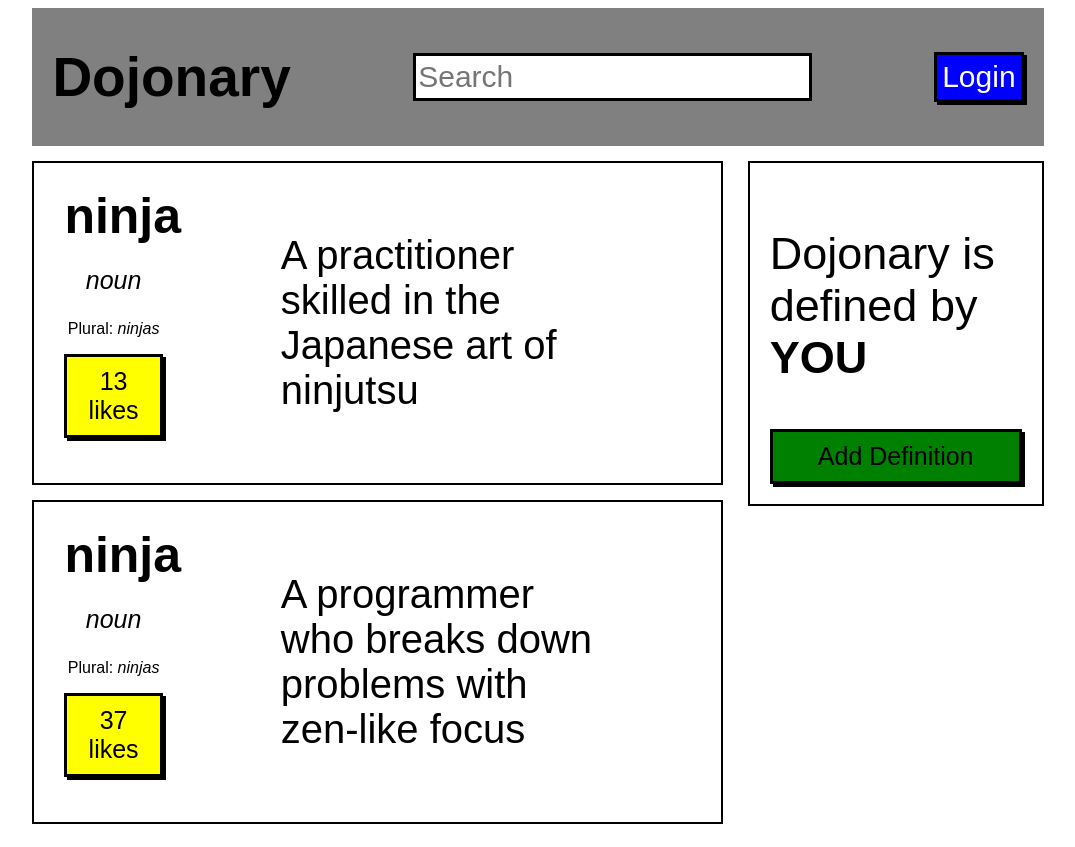
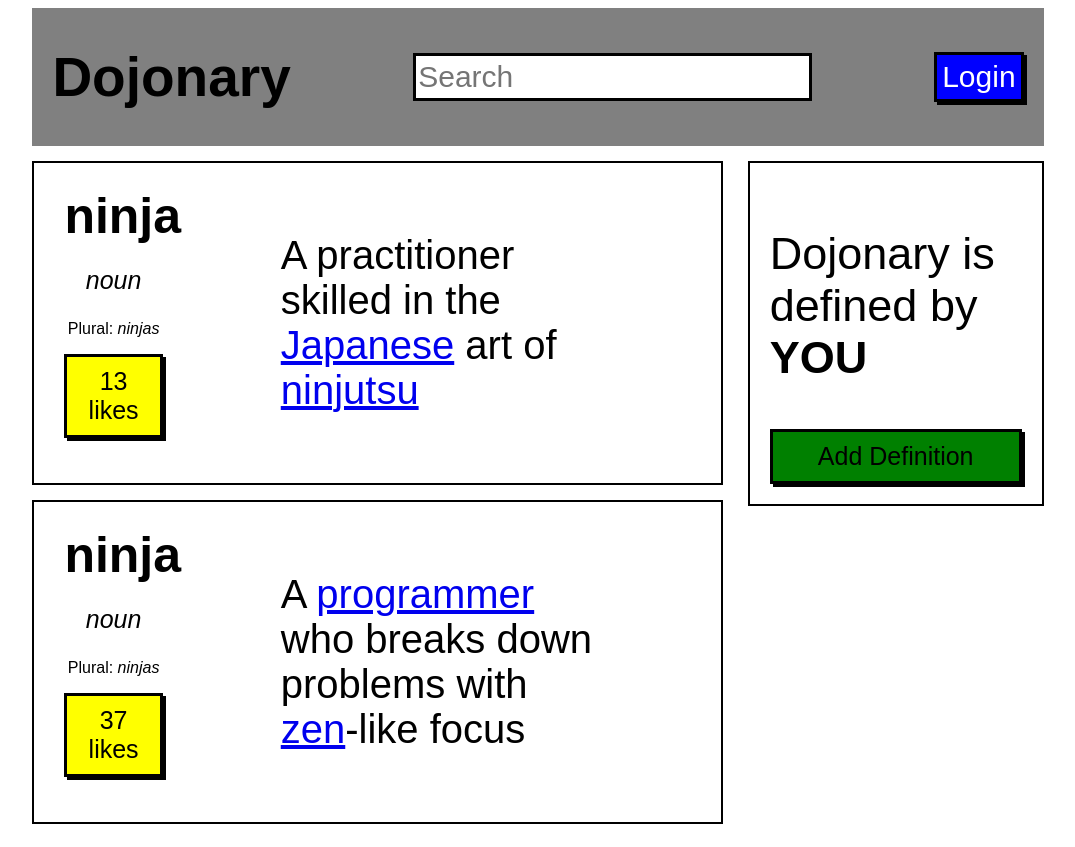
Before and after one commit to D5HARK/Pre_Bootcamp_Public, a plain HTML site: page web_dev/core/button_clicker/index.html in a window 1280 px wide. Shown: the whole page, without its empty margins (102-1177 px from the left). Drawn offline with Linux system fonts and the light colour scheme.

Commit message:
added links

```diff
--- a/web_dev/core/button_clicker/index.html
+++ b/web_dev/core/button_clicker/index.html
@@ -25,7 +25,7 @@
                         <div onclick="alert('Ninja was liked!')" id="like_button_one" class="like_button" class="button"> 13 likes</div>
                     </div>
                     <div class="right_def_box">
-                        <p>A practitioner skilled in the Japanese art of ninjutsu</p>
+                        <p>A practitioner skilled in the  <a href="link">Japanese</a> art of <a href="link">ninjutsu</a></p>
                     </div>
 
 
@@ -38,7 +38,7 @@
                         <div id="like_button_two" onclick="alert('Ninja was liked!')" class="like_button" class="button">37 likes</div>
                     </div>
                     <div class="right_def_box">
-                        <p class="definition">A programmer who breaks down problems with zen-like focus</p>
+                        <p class="definition">A <a href="link">programmer</a> who breaks down problems with <a href="link">zen</a>-like focus</p>
                     </div>
                 </div>
             </div>
```
